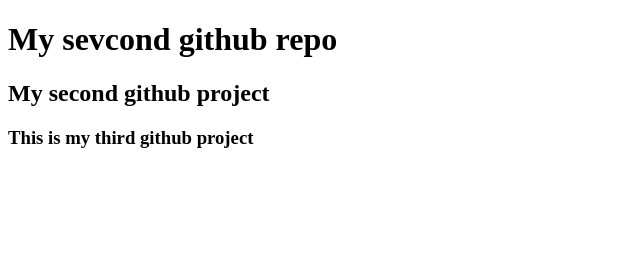
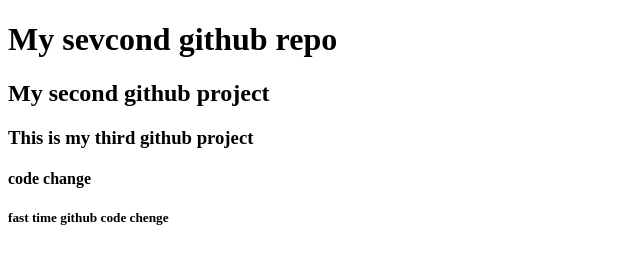
Before and after one commit to Shoohag/my-second-repo, a plain HTML site: page index.html in a window 1280 px wide. Shown: the whole page, without its empty margins (0-640 px from the left). Drawn offline with Linux system fonts and the light colour scheme.

Commit message:
code change

```diff
--- a/index.html
+++ b/index.html
@@ -10,5 +10,7 @@
     <h1>My sevcond github repo</h1>
     <h2>My second github project</h2>
     <h3>This is my third github project</h3>
+    <h4>code change</h4>
+    <h5>fast time github code chenge</h5>
 </body>
 </html>
```
